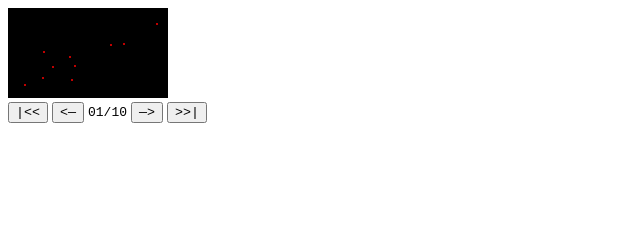
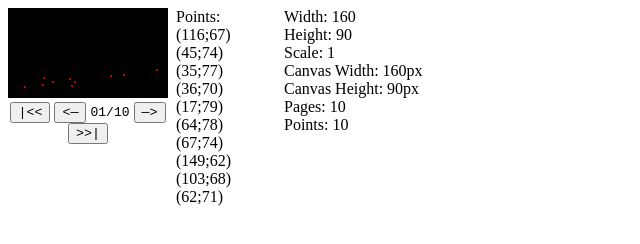
Before and after one commit to 80LK/optimization-polygon, a website with bundled scripts: page index.htm in a window 1280 px wide. Shown: the whole page, without its empty margins (0-640 px from the left). Built offline with nearby package versions, Linux system fonts and the light colour scheme; files whose address does not match are found by name.

Commit message:
minor changes

```diff
--- a/index.htm
+++ b/index.htm
@@ -10,6 +10,22 @@
 </head>
 
 <body>
+	<main>
+		<div id="canvas"></div>
+		<div>
+			Points:
+			<div id="list-points"></div>
+		</div>
+		<div id="info">
+			Width: <span id="width">0</span><br />
+			Height: <span id="height">0</span><br />
+			Scale: <span id="scale">0</span><br />
+			Canvas Width: <span id="cwidth">0</span>px<br />
+			Canvas Height: <span id="cheight">0</span>px<br />
+			Pages: <span id="pages">0</span><br />
+			Points: <span id="points">0</span><br />
+		</div>
+	</main>
 	<script src="output/index.js" type="module"></script>
 </body>
 
--- a/src/App.ts
+++ b/src/App.ts
@@ -4,8 +4,9 @@ import Params from "./utils/Params.js";
 import RendererPoint from "./view/RendererPoint.js";
 import RendererView from "./view/RendererView.js";
 import "./utils/String.ext.js";
+import SetPageEvent from "./SetPageEvent.js";
 
-class App {
+class App extends EventTarget {
 	private params = new Params(location.href);
 
 	private screens: Point[][];
@@ -13,25 +14,36 @@ class App {
 	private root: HTMLElement;
 	private $currentPage: HTMLSpanElement;
 
-	private readonly width: number;
-	private readonly height: number;
+	public readonly width: number;
+	public readonly height: number;
+	public readonly scale: number;
+	public readonly pages: number;
+	public readonly points: number;
 
 	constructor() {
-		const scale = this.params.getIntNotNaN("scale", 1);
+		super();
+		this.scale = this.params.getIntNotNaN("scale", 1);
+		this.pages = this.params.getIntNotNaN("pages", 10);
+		this.points = this.params.getIntNotNaN("points", 10);
+		this.width = this.params.getIntNotNaN("width", 160);
+		this.height = this.params.getIntNotNaN("height", 90);
+
 		this.root = document.createElement("div");
+		this.root.style.textAlign = "center";
 
 		const canvasDiv = document.createElement("div");
 		const canvas = document.createElement("canvas");
-		canvas.width = (this.width = this.params.getIntNotNaN("width", 160)) * scale;
-		canvas.height = (this.height = this.params.getIntNotNaN("height", 90)) * scale;
+		canvas.width = this.width * this.scale;
+		canvas.height = this.height * this.scale;
 		canvasDiv.appendChild(canvas)
 		this.root.appendChild(canvasDiv);
 
 		const ctx = canvas.getContext("2d")
 		if (!ctx) throw new Error();
 		this.renderer = new RendererView(ctx, "black");
-		this.renderer.scale(scale);
+		this.renderer.scale(this.scale);
 
+		{ //Btns
 			const btnsPanel = document.createElement("div");
 
 			{
@@ -73,15 +85,16 @@ class App {
 				btnsPanel.appendChild($btn);
 			}
 			this.root.appendChild(btnsPanel);
+		}
 
 		const generator = new GeneratorPoints(
-			new Point(10, 10),
+			new Point(10, this.height - 30),
 			new Point(this.width - 10, this.height - 10)
 		);
 
 		this.screens = generator.generatePages(
-			this.params.getIntNotNaN("pages", 10),
-			this.params.getIntNotNaN("points", 10)
+			this.pages,
+			this.points
 		);
 		this.onKeydown = this.onKeydown.bind(this);
 	}
@@ -125,24 +138,40 @@ class App {
 		}
 	}
 
-	private currentScreen = 0;
+	private _currentScreen = 0;
+	public get currrentScreenIndex() {
+		return this._currentScreen;
+	}
+	public get currentScreen() {
+		return this.screens[this._currentScreen];
+	}
+
+	public getScreen(index: number) {
+		if (index < 0) throw new RangeError();
+		if (index >= this.screens.length) throw new RangeError();
+		return this.screens[index];
+	}
 	private setScreen(screen: number) {
 		if (screen < 0) throw new RangeError();
 		if (screen >= this.screens.length) throw new RangeError();
 
-		this.currentScreen = screen;
+		this._currentScreen = screen;
 		this.$currentPage.innerText = `${(screen + 1).toString().padLeft(this.screens.length.toString().length, "0")}/${this.screens.length}`;
+		this.dispatchEvent(new SetPageEvent(screen))
 		this.renderer.removeAllChilds();
 		this.screens[screen].forEach(point => this.renderer.addChild(new RendererPoint(point)));
 		this.renderer.render();
 	}
 	private nextScreen() {
-		try { this.setScreen(this.currentScreen + 1); } catch (e) { }
+		try { this.setScreen(this._currentScreen + 1); } catch (e) { }
 	}
 	private prevScreen() {
-		try { this.setScreen(this.currentScreen - 1); } catch (e) { }
+		try { this.setScreen(this._currentScreen - 1); } catch (e) { }
 	}
-
+}
+interface App extends EventTarget {
+	addEventListener(type: "setpage", callback: (event: SetPageEvent) => void): void;
+	// addEventListener(type: "setpage", callback: (event: SetPageEvent) => void): void;
 }
 
 export default App;
--- /dev/null
+++ b/src/SetPageEvent.ts
@@ -0,0 +1,5 @@
+export default class SetPageEvent extends Event {
+	constructor(public readonly index?: number) {
+		super("setpage");
+	}
+}
--- a/src/index.ts
+++ b/src/index.ts
@@ -1,3 +1,36 @@
 import App from "./App.js";
+import SetPageEvent from "./SetPageEvent.js";
 
-new App().attach();
+function setText(query: string, value: any) {
+	const el = document.querySelector(query);
+	if (el)
+		el.textContent = value.toString();
+}
+
+function main() {
+	const app = new App();
+
+
+	const list = document.querySelector("#list-points");
+	if (list) {
+		app.addEventListener("setpage", (event) => {
+			list.innerHTML = app.currentScreen.map(point => `(${point.x};${point.y})`).join("<br/>");
+		});
+	}
+
+	app.attach("#canvas");
+
+	setText("#info #width", app.width);
+	setText("#info #height", app.height);
+	setText("#info #scale", app.scale);
+	setText("#info #cwidth", app.width * app.scale);
+	setText("#info #cheight", app.height * app.scale);
+	setText("#info #pages", app.pages);
+	setText("#info #points", app.points);
+
+	const main = document.body.querySelector("main");
+	if (main) {
+		main.style.setProperty("--width-canvas", (app.width * app.scale) + "px");
+	}
+}
+main();
--- /dev/null
+++ b/style.css
@@ -0,0 +1,7 @@
+main {
+	--width-canvas: 160px;
+	display: grid;
+	grid-template-areas: ". . .";
+	grid-template-columns: var(--width-canvas) 100px auto;
+	grid-gap: 8px;
+}
```
Lines whose indentation alone changed are shown as unchanged.
